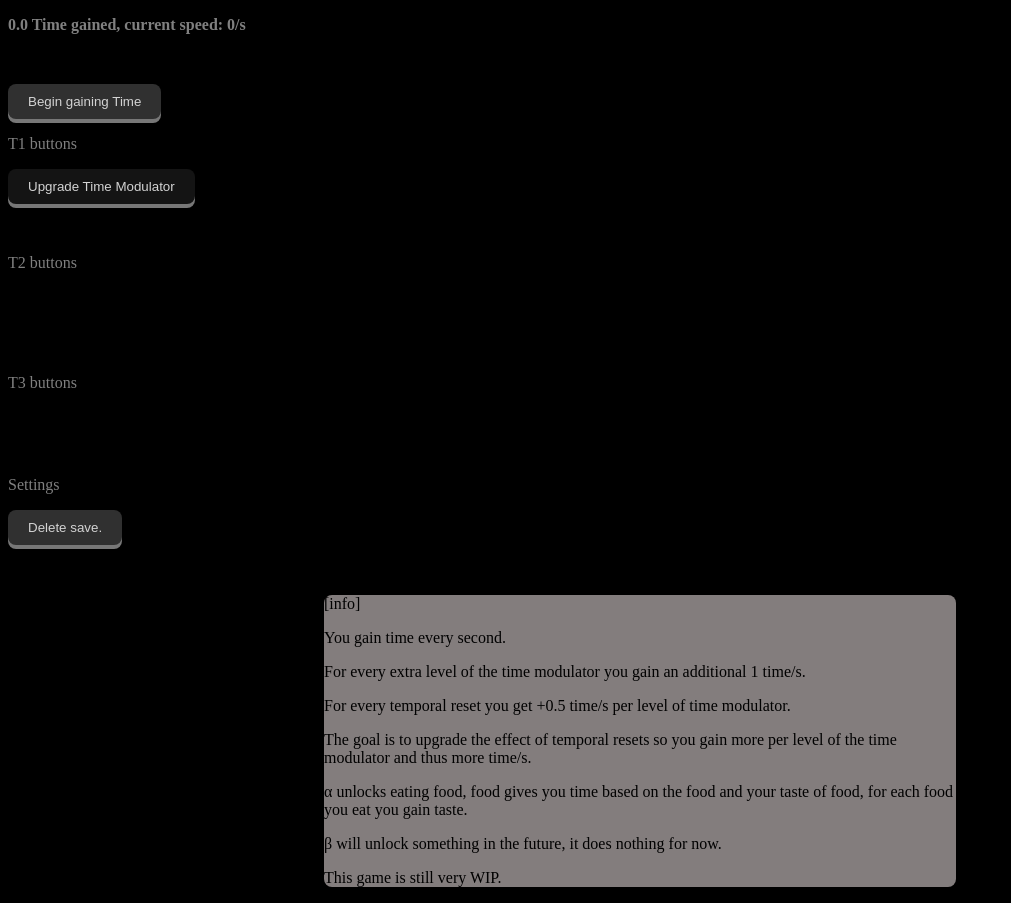
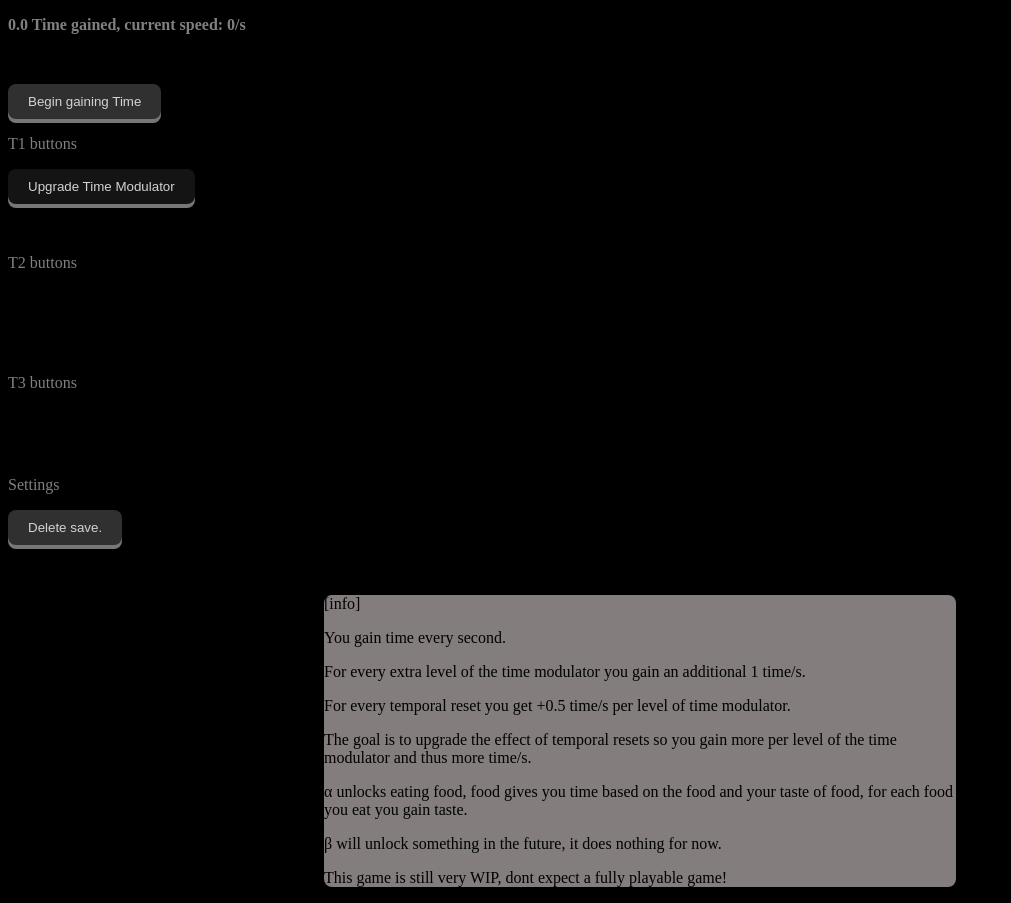
Before and after one commit to Quantumpje/Quantumpjes-Time-Incremental, a plain HTML site: page index.html in a window 1280 px wide. Shown: the whole page, without its empty margins (0-1011 px from the left). Drawn offline with Linux system fonts and the light colour scheme.

Commit message:
Update index.html

```diff
--- a/index.html
+++ b/index.html
@@ -63,7 +63,7 @@
       <p>The goal is to upgrade the effect of temporal resets so you gain more per level of the time modulator and thus more time/s.</p>
       <p>α unlocks eating food, food gives you time based on the food and your taste of food, for each food you eat you gain taste.</p>
       <p>β will unlock something in the future, it does nothing for now.</p>
-      <p>This game is still very WIP.</p>
+      <p>This game is still very WIP, dont expect a fully playable game!</p>
     </div>
     <script src="main.js" charset="utf-8" type="text/javascript"></script>
     <link rel="stylesheet" href="styles.css">
```
